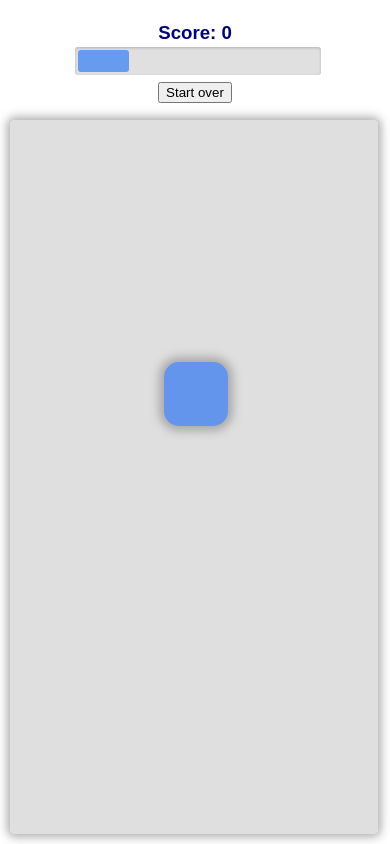
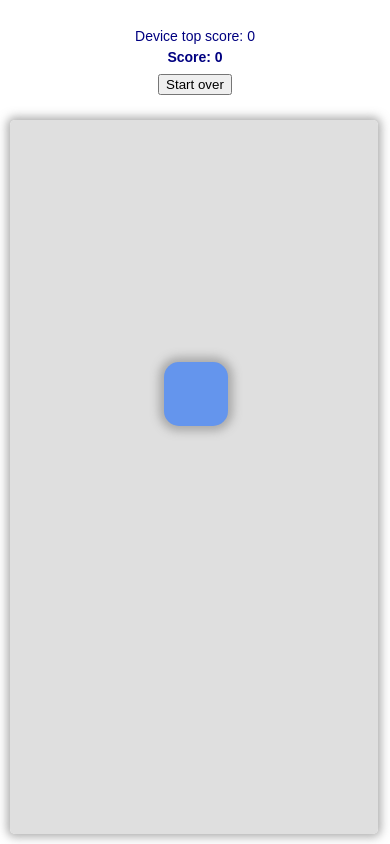
Before and after one commit to RazGvili/clicki, a plain HTML site: page public/index.html in a window 390 px wide. Drawn offline with Linux system fonts and the light colour scheme.

Commit message:
highScore, comment prog bar, fix hover mobile

```diff
--- a/public/index.html
+++ b/public/index.html
@@ -11,13 +11,15 @@
     </head>
         <body>
             <div id="notesArea">
-                <div id="pageTitle">Clicki</div>
-                <div id="scoreLabel">Score: 0</div>
-                <div id="wrapper">
+                <div id="score">
+                    <div id="scoreLabel">Score: 0</div>
+                    <div id="highScore"></div>
+                </div>
+                <!-- <div id="wrapper">
                     <div id="progress-bar">
-                        <span id="progress-bar-fill" style="width: 0%;"></span>
+                        <span id="progress-bar-fill"></span>
                     </div>
-                </div>
+                </div> -->
                 <div id="startOver">
                     <button id="startOverButton"> Start over </button>
                 </div>
--- a/public/main.css
+++ b/public/main.css
@@ -10,27 +10,42 @@
     align-items: center;
 }
 
+#score {
+    display: flex;
+    gap: 5px;
+    justify-content: center;
+    align-content: center;
+    flex-direction: column-reverse;
+    text-align: center;
+}
+
 #scoreLabel {
     font-family: Arial, Helvetica, sans-serif;
-    font-size: 14pt;
+    flex-direction: column;
+    font-size: 14px;
     font-weight: bold;
     color: navy;
     height: 25px;
 }
 
-#pageTitle {
+#highScore {
+    font-family: Arial, Helvetica, sans-serif;
+    font-size: 14px;
+    color: navy;
+}
+
+/* #pageTitle {
     font-family: Arial, Helvetica, sans-serif;
     font-size: 20px;
     font-weight: bold;
     color: navy;
     height: 35px;
     display: none;
-}
-
+} */
 
 #startOver {
     font-family: Arial, Helvetica, sans-serif;
-    font-size: 14pt;
+    font-size: 14p;
     font-weight: bold;
     color: navy;
     height: 25px;
@@ -77,9 +92,11 @@
     box-shadow: 0px 0px 10px 5px darkgrey;
 }
 
-#dot:hover {
-    background-color: rgba(153, 205, 50, 0.508);
-    box-shadow: 0px 0px 10px 10px rgba(90, 128, 0, 0.863);
+@media only screen and (min-width: 600px) {
+    #dot:hover {
+        background-color: rgba(153, 205, 50, 0.508);
+        box-shadow: 0px 0px 10px 10px rgba(90, 128, 0, 0.863);
+    }
 }
 
 #dot:active {
--- a/public/mainLogic.js
+++ b/public/mainLogic.js
@@ -18,7 +18,7 @@ const timeToDisplayDot = 2000, timeToDisplaySuccessfulHit = 1000
 
 // number of jumps for the dot
 let currIteration = 0
-const overallGameIterations = 15
+const overallGameIterations = 12
 
 // Available button sizes
 const dotSizes = [64, 32, 16]
@@ -48,7 +48,9 @@ function init() {
     areaElem = document.getElementById('gameArea')
     scoreLabelElem = document.getElementById('scoreLabel')
     progressBarWrapperElem = document.getElementById('wrapper')
-    progressBarFillElem = document.getElementById('progress-bar-fill')
+    //progressBarFillElem = document.getElementById('progress-bar-fill')
+
+    document.getElementById('highScore').innerHTML = getLocalHighScore()
 
     setGameAreaBounds()
 
@@ -56,6 +58,18 @@ function init() {
     document.getElementById('startOver').addEventListener('click', endGame)
 
     gameLoop()
+}
+
+
+/**
+ * If there is a high score, fetch it.
+ */
+function getLocalHighScore() {
+
+    const highScore = localStorage.getItem('highScore') || "0"
+    console.log("init -> localStorage.getItem('highScore')", highScore)
+
+    return `Device top score: ${highScore} `
 }
 
 function setGameAreaBounds() {
@@ -69,7 +83,7 @@ function setGameAreaBounds() {
     areaElem.style.width = globalAvailableWidth + 'px'
     areaElem.style.height = globalAvailableHeight + 'px'
 
-    progressBarWrapperElem.style.width = (window.innerWidth - 150) + 'px'
+    //progressBarWrapperElem.style.width = (window.innerWidth - 150) + 'px'
 
     console.log({ globalAvailableWidth, globalAvailableHeight });
     console.log("\n");
@@ -84,7 +98,7 @@ function progressBarUpdate() {
 function gameLoop() {
     if (currIteration < overallGameIterations) {
         moveDot()
-        progressBarUpdate()
+        //progressBarUpdate()
 
         timer = setTimeout(gameLoop, timeToDisplayDot)
     } else {
@@ -136,6 +150,9 @@ function detectHit() {
     displaySuccessfulHit(dotXLocationBeforeMove, dotYLocationBeforeMove)
 }
 
+/**
+ * Changing dot position by randomly changing the top, left absolute location
+ */
 function moveDot() {
     setDotSize()
 
@@ -158,9 +175,24 @@ function moveDot() {
     dotElem.style.top = y + 'px'
 }
 
+/**
+ * Goal: called in the end of the game
+ * @param {*} score  number, last game score
+ */
+function saveScoreOnLocalStorage(score) {
+
+    const scoreFromLocalStorage = localStorage.getItem('highScore')
+
+    if (scoreFromLocalStorage < score) {
+        localStorage.setItem('highScore', score);
+        console.log('%c high score saved locally! ', 'color: green');
+    }
+}
+
 function endGame() {
     clearTimeout(timer)
     dotElem.removeEventListener('click', detectHit)
+    saveScoreOnLocalStorage(score)
 
     const result = confirm('Game Over, your score: ' + score + "\nClick OK for a new game.");
 
@@ -168,7 +200,7 @@ function endGame() {
     totalPossibleScore = 0
     currIteration = 0
     scoreLabelElem.innerHTML = "Score: " + score
-    progressBarFillElem.style.width = 0 + '%'
+    //progressBarFillElem.style.width = 0 + '%'
 
     if ( result ) {
         // the user clicked ok
```
